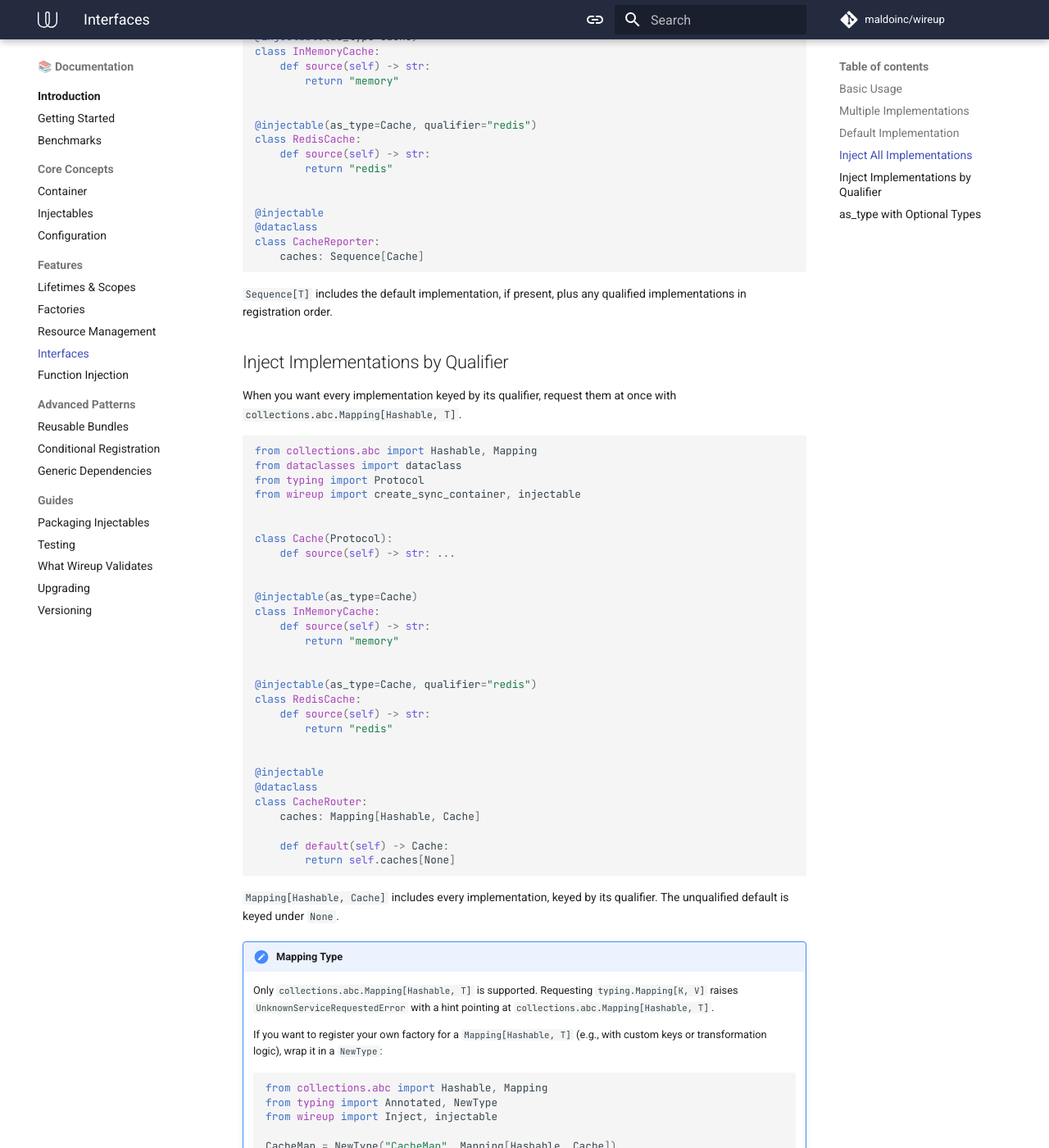
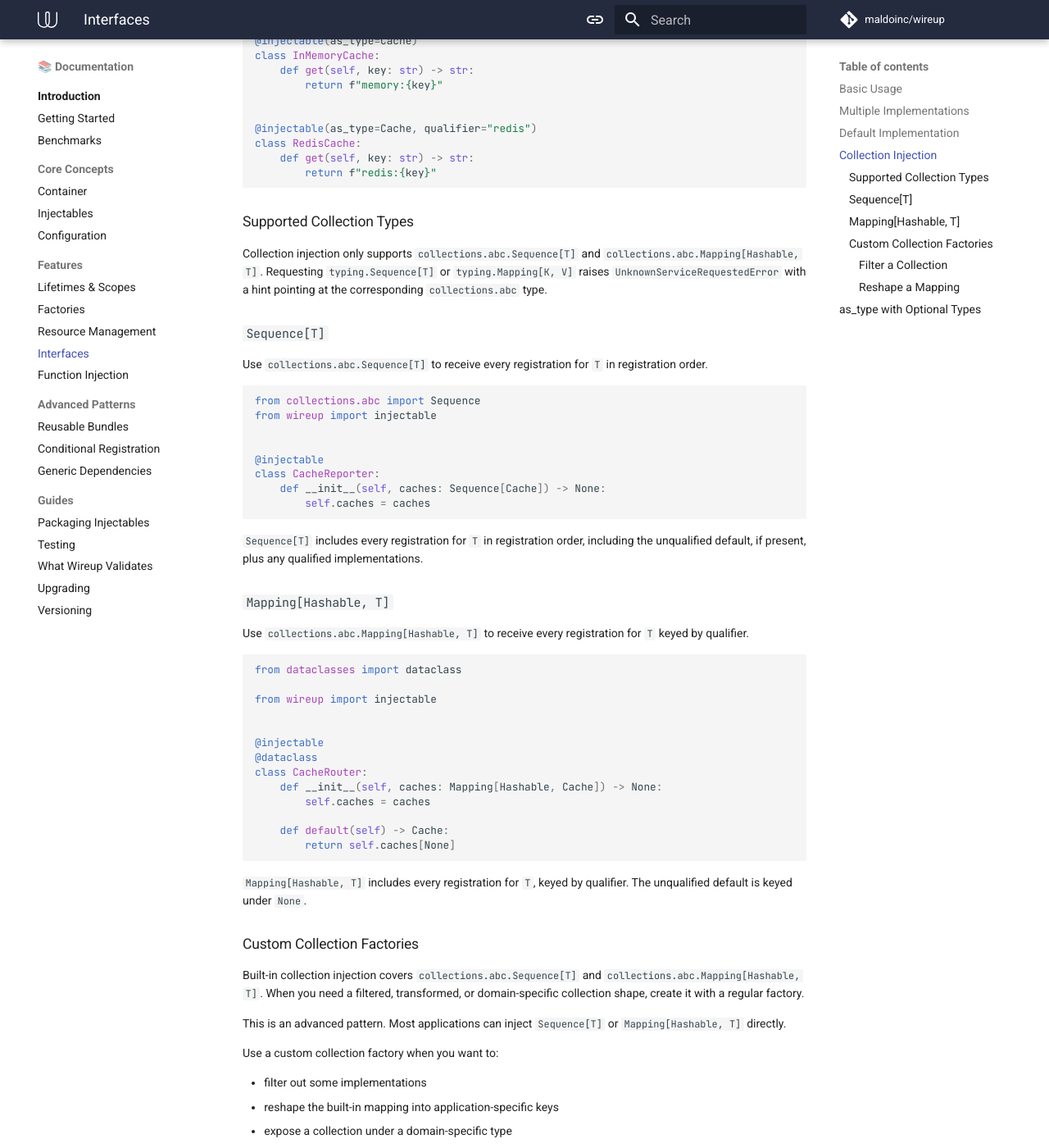
Before and after one commit to maldoinc/wireup, an MkDocs documentation site: the page built from docs/pages/interfaces.md, in a window 1280 px wide and 1400 px high, scrolled down 3487 px. Shown: the whole window at 82% size. Built offline with MkDocs 1.6.1 and Material for MkDocs 9.7.7, drawn with Linux system fonts in a browser that asks for light colours; comment, search, counter and statistics services are not loaded; the version menu is left out; some of the changed text lies outside the part shown.

Commit message:
Update collection injection docs

````diff
--- a/docs/pages/interfaces.md
+++ b/docs/pages/interfaces.md
@@ -177,23 +177,114 @@ def main(
 ): ...
 ```
 
-## Inject All Implementations
+## Collection Injection
 
-When you register multiple implementations of the same type with `@injectable(as_type=...)`, you can request all of them at once with `collections.abc.Sequence[T]`.
+When a type has one or more registrations, you can request all of them at once as a collection. Collection injection
+returns every registration for the requested type. If you used `as_type` to register under a different type, the collection includes the `as_type` target, not the original.
+
+```python
+from collections.abc import Hashable, Mapping
+from typing import Protocol
+from wireup import create_sync_container, injectable
+
+
+class Cache(Protocol):
+    def get(self, key: str) -> str: ...
+
+
+@injectable(as_type=Cache)
+class InMemoryCache:
+    def get(self, key: str) -> str:
+        return f"memory:{key}"
+
+
+@injectable(as_type=Cache, qualifier="redis")
+class RedisCache:
+    def get(self, key: str) -> str:
+        return f"redis:{key}"
+```
+
+### Supported Collection Types
+
+Collection injection only supports `collections.abc.Sequence[T]` and `collections.abc.Mapping[Hashable, T]`.
+Requesting `typing.Sequence[T]` or `typing.Mapping[K, V]` raises `UnknownServiceRequestedError` with a hint pointing
+at the corresponding `collections.abc` type.
+
+### `Sequence[T]`
+
+Use `collections.abc.Sequence[T]` to receive every registration for `T` in registration order.
 
 ```python
 from collections.abc import Sequence
+from wireup import injectable
+
+
+@injectable
+class CacheReporter:
+    def __init__(self, caches: Sequence[Cache]) -> None:
+        self.caches = caches
+```
+
+`Sequence[T]` includes every registration for `T` in registration order, including the unqualified default, if
+present, plus any qualified implementations.
+
+### `Mapping[Hashable, T]`
+
+Use `collections.abc.Mapping[Hashable, T]` to receive every registration for `T` keyed by qualifier.
+
+```python
 from dataclasses import dataclass
-from typing import Protocol
-from wireup import create_sync_container, injectable
+
+from wireup import injectable
+
+
+@injectable
+@dataclass
+class CacheRouter:
+    def __init__(self, caches: Mapping[Hashable, Cache]) -> None:
+        self.caches = caches
+
+    def default(self) -> Cache:
+        return self.caches[None]
+```
+
+`Mapping[Hashable, T]` includes every registration for `T`, keyed by qualifier. The unqualified default is keyed
+under `None`.
+
+### Custom Collection Factories
+
+Built-in collection injection covers `collections.abc.Sequence[T]` and `collections.abc.Mapping[Hashable, T]`.
+When you need a filtered, transformed, or domain-specific collection shape, create it with a regular factory.
+
+This is an advanced pattern. Most applications can inject `Sequence[T]` or `Mapping[Hashable, T]` directly.
+
+Use a custom collection factory when you want to:
+
+- filter out some implementations
+- reshape the built-in mapping into application-specific keys
+- expose a collection under a domain-specific type
+
+#### Filter a Collection
+
+You can build a derived collection by injecting the built-in `Mapping[Hashable, T]` and returning a new type.
+
+```python
+from collections.abc import Hashable, Mapping
+from typing import NewType, Protocol
+
+from wireup import injectable
 
 
 class Cache(Protocol):
     def source(self) -> str: ...
 
 
+# Optionally NewType-annotate the result for better type safety and readability.
+FilteredCaches = NewType("FilteredCaches", list[Cache])
+
+
 @injectable(as_type=Cache)
-class InMemoryCache:
+class MemoryCache:
     def source(self) -> str:
         return "memory"
 
@@ -205,74 +296,65 @@ class RedisCache:
 
 
 @injectable
-@dataclass
-class CacheReporter:
-    caches: Sequence[Cache]
+def filtered_caches(
+    caches: Mapping[Hashable, Cache],
+) -> FilteredCaches:
+    return FilteredCaches(
+        [cache for key, cache in caches.items() if key is not None]
+    )
 ```
 
-`Sequence[T]` includes the default implementation, if present, plus any qualified implementations in registration order.
+`filtered_caches` receives the built-in qualifier mapping for `Cache`, removes the default entry under `None`, and
+registers the result as `FilteredCaches`.
 
-## Inject Implementations by Qualifier
+Consumers can then request the derived collection directly:
 
-When you want every implementation keyed by its qualifier, request them at once with `collections.abc.Mapping[Hashable, T]`.
+```python
+from wireup import injectable
+
+
+@injectable
+class CacheReporter:
+    def __init__(self, caches: FilteredCaches) -> None:
+        self.caches = caches
+```
+
+#### Reshape a Mapping
+
+You can also build your own mapping type on top of `Mapping[Hashable, T]`.
 
 ```python
 from collections.abc import Hashable, Mapping
-from dataclasses import dataclass
-from typing import Protocol
-from wireup import create_sync_container, injectable
+from typing import NewType
 
+from wireup import injectable
 
-class Cache(Protocol):
-    def source(self) -> str: ...
-
-
-@injectable(as_type=Cache)
-class InMemoryCache:
-    def source(self) -> str:
-        return "memory"
-
-
-@injectable(as_type=Cache, qualifier="redis")
-class RedisCache:
-    def source(self) -> str:
-        return "redis"
+CacheMap = NewType("CacheMap", dict[str, Cache])
 
 
 @injectable
-@dataclass
-class CacheRouter:
-    caches: Mapping[Hashable, Cache]
-
-    def default(self) -> Cache:
-        return self.caches[None]
+def cache_map(caches: Mapping[Hashable, Cache]) -> CacheMap:
+    return CacheMap(
+        {
+            "default": caches[None],
+            **{
+                str(key): value
+                for key, value in caches.items()
+                if key is not None
+            },
+        }
+    )
 ```
 
-`Mapping[Hashable, Cache]` includes every implementation, keyed by its qualifier. The unqualified default is keyed under `None`.
+This lets you keep Wireup's built-in qualifier-based collection injection while exposing the result under the shape
+your application actually wants.
 
-!!! note "Mapping Type"
+Start with the built-in collection types when they already match your needs:
 
-    Only `collections.abc.Mapping[Hashable, T]` is supported. Requesting `typing.Mapping[K, V]` raises
-    `UnknownServiceRequestedError` with a hint pointing at `collections.abc.Mapping[Hashable, T]`.
+- use `Sequence[T]` when order matters and qualifiers do not
+- use `Mapping[Hashable, T]` when you want qualifier-based access
 
-    If you want to register your own factory for a `Mapping[Hashable, T]` (e.g., with custom keys or transformation
-    logic), wrap it in a `NewType`:
-
-    ```python
-    from collections.abc import Hashable, Mapping
-    from typing import Annotated, NewType
-    from wireup import Inject, injectable
-
-    CacheMap = NewType("CacheMap", Mapping[Hashable, Cache])
-
-
-    @injectable
-    def make_cache_map(
-        default: Cache,
-        redis: Annotated[Cache, Inject(qualifier="redis")],
-    ) -> CacheMap:
-        return CacheMap({None: default, "redis": redis})
-    ```
+Reach for a custom factory only when you need additional filtering, transformation, or a distinct domain type.
 
 ## `as_type` with Optional Types
 
````
